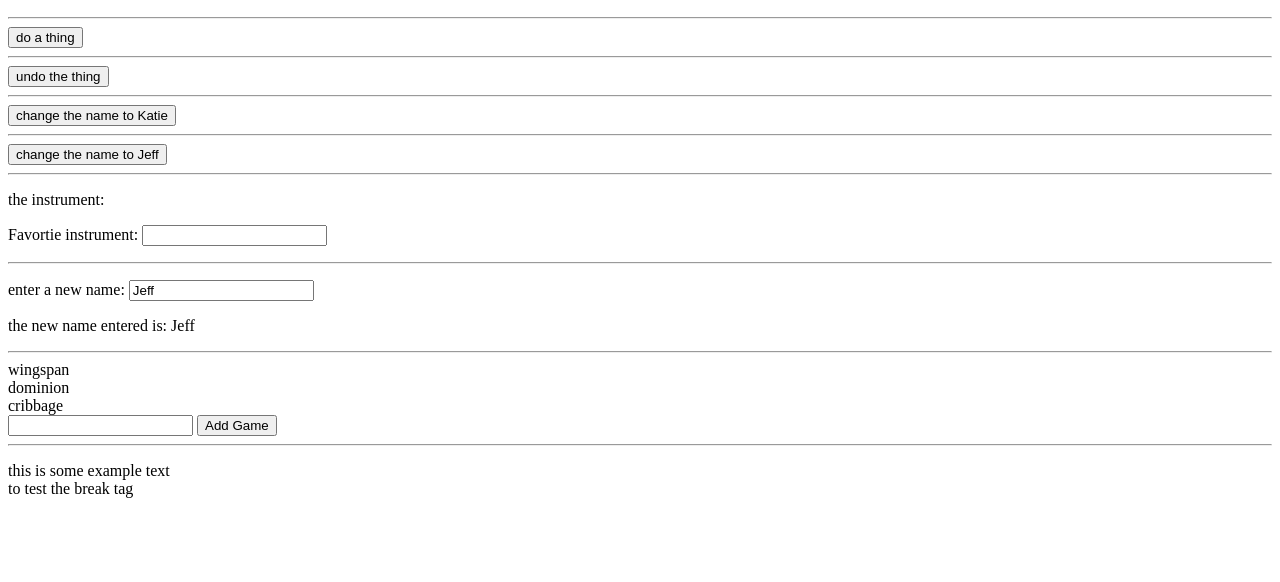
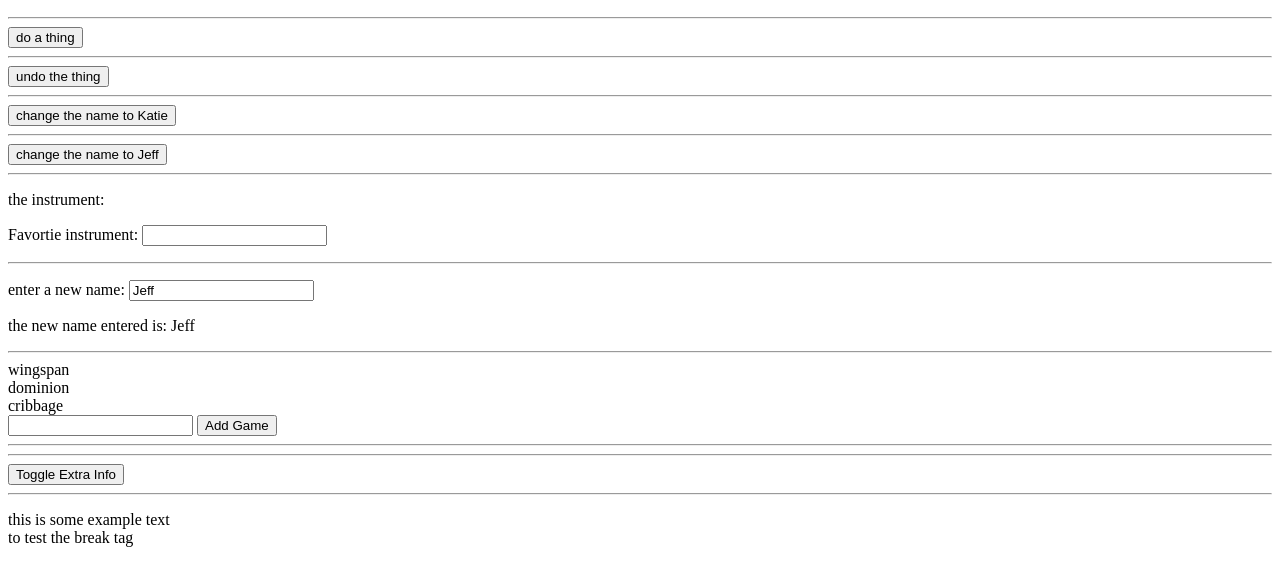
Before and after one commit to jeffspatafora/practice-vuejs, a plain HTML site: page index.html in a window 1280 px wide. Shown: the part 218-800 px from the top of the page. Drawn offline with nearby package versions, Linux system fonts and the light colour scheme.

Commit message:
adds v-if example

```diff
--- a/index.html
+++ b/index.html
@@ -33,6 +33,12 @@
       </div>
       <input type="text" v-model="newGame"> <button v-on:click="addGame()">Add Game</button>
       <hr>
+      <hr>
+      <div>
+        <button v-on:click="toggleInfo()">Toggle Extra Info</button>
+        <p v-if="showInfo">Extra Information</p>
+      </div>
+      <hr>
       <p>this is some example text<br>to test the break tag</p>
     </div>
   </body>
--- a/index.js
+++ b/index.js
@@ -10,6 +10,7 @@ var App = {
       instrument: "",
       games: ["wingspan", "dominion", "cribbage"],
       newGame: "",
+      showInfo: false,
     };
   },
   methods: {
@@ -38,6 +39,14 @@ var App = {
       this.games.push(this.newGame);
       console.log(this.games);
     },
+    toggleInfo: function () {
+      console.log("toggling info");
+      if (this.showInfo === true) {
+        this.showInfo = false;
+      } else {
+        this.showInfo = true;
+      }
+    },
   },
 };
 
```
